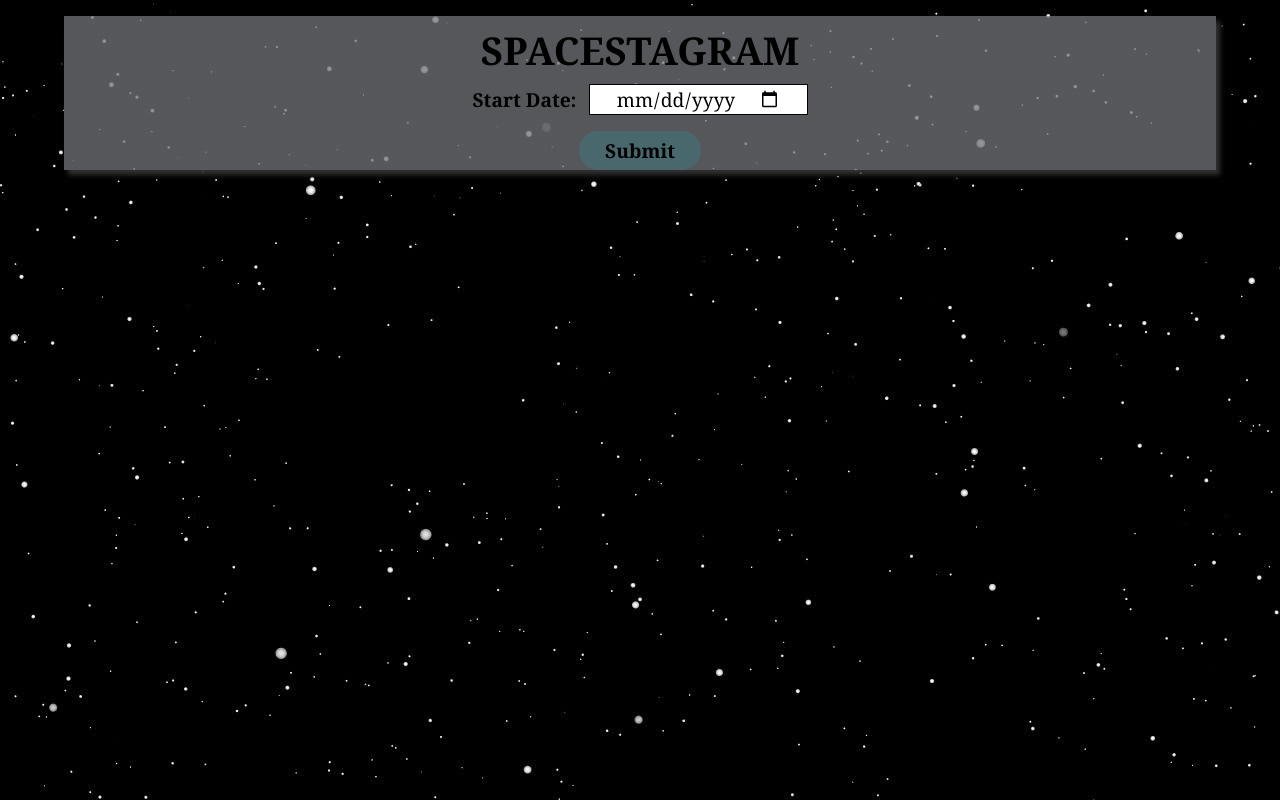
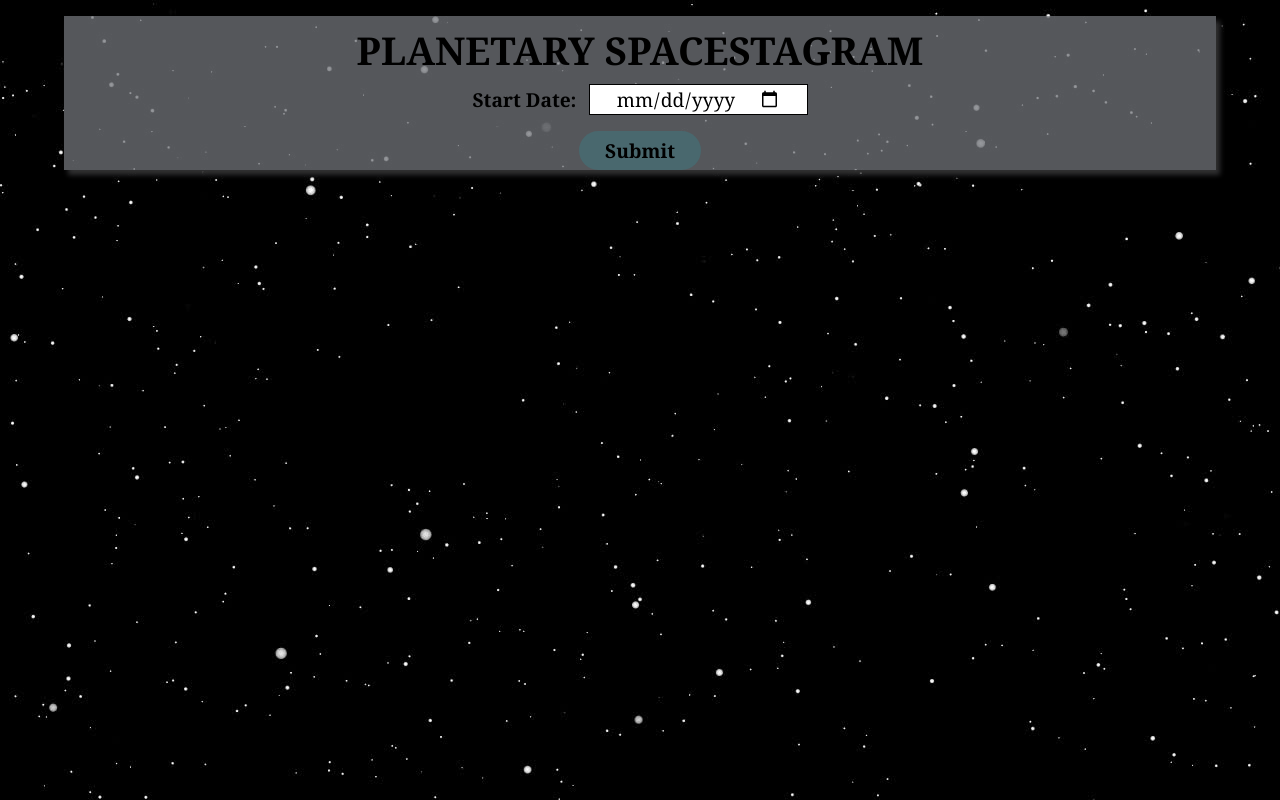
Before and after one commit to jath-git/spacestagram, a React (Create React App) app: page / in a window 1280 px wide. Built offline with nearby package versions, Linux system fonts and the light colour scheme.

Commit message:
import api key

```diff
--- a/src/App.jsx
+++ b/src/App.jsx
@@ -5,7 +5,6 @@ import { Component, createRef } from 'react';
 import Image from './components/Image';
 import './App.scss';
 import FunctionalDate, { latestDate } from './classes/FunctionalDate';
-const apiKey = 'GVOJ4vu8cMAdBi1abcT0oXCVZeRCOwqgc7LM0hrY';
 
 class App extends Component {
   // initialize react state and ref
@@ -20,7 +19,7 @@ class App extends Component {
   addData = (date) => {
     // retrieve nasa object on given date
     // checked if date is valid before function call
-    fetch(`https://api.nasa.gov/planetary/apod?date=${date.string}&api_key=${apiKey}`)
+    fetch(`https://api.nasa.gov/planetary/apod?date=${date.string}&api_key=${process.env.REACT_APP_API_KEY}`)
       .then(res => res.json())
       .then(dataElement => {
         // add object to data
@@ -99,7 +98,7 @@ class App extends Component {
     return (
       <div className="app">
         <div className="form block">
-          <h1 className="title">Spacestagram</h1>
+          <h1 className="title">Planetary Spacestagram</h1>
           <label>Start Date:</label>
           <input type="date" ref={this.startDate} />
           <div className="button" onClick={this.setStartDate}>Submit</div>
```
